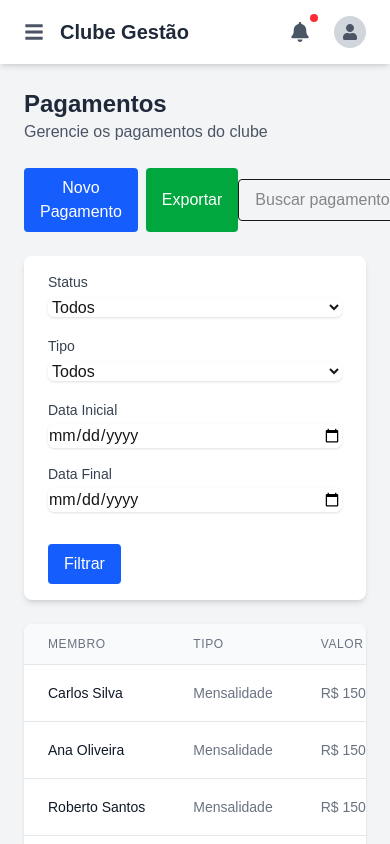
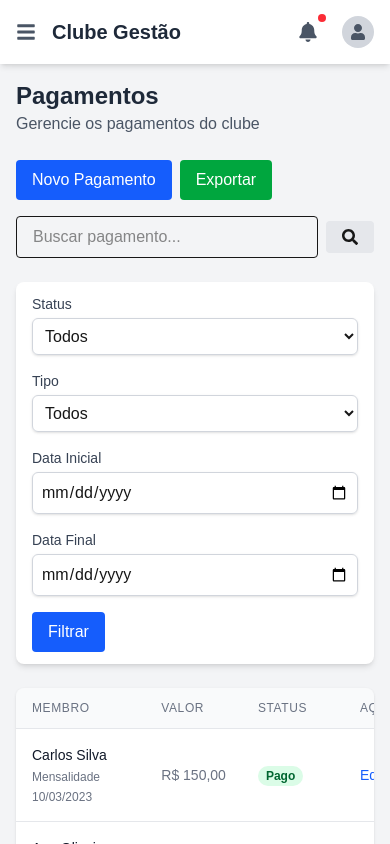
Before and after one commit to davigar/clube-gestao, a Next.js app in the folder frontend/: page /payments in a window 390 px wide. Built offline with nearby package versions, Linux system fonts and the light colour scheme.

Commit message:
Ajustar layout responsivo e corrigir sobreposição do menu lateral

```diff
--- a/frontend/src/app/payments/page.tsx
+++ b/frontend/src/app/payments/page.tsx
@@ -21,8 +21,8 @@ export default function PaymentsPage() {
         <p className="text-gray-600">Gerencie os pagamentos do clube</p>
       </div>
 
-      <div className="mb-6 flex justify-between items-center">
-        <div className="flex space-x-2">
+      <div className="mb-6 flex flex-col md:flex-row md:justify-between md:items-center gap-4">
+        <div className="flex flex-wrap gap-2">
           <button className="px-4 py-2 bg-blue-600 text-white rounded hover:bg-blue-700">
             Novo Pagamento
           </button>
@@ -30,11 +30,11 @@ export default function PaymentsPage() {
             Exportar
           </button>
         </div>
-        <div className="flex items-center space-x-2">
+        <div className="flex flex-1 md:flex-initial items-center space-x-2">
           <input
             type="text"
             placeholder="Buscar pagamento..."
-            className="px-4 py-2 border rounded focus:outline-none focus:ring-2 focus:ring-blue-500"
+            className="w-full md:w-auto px-4 py-2 border rounded focus:outline-none focus:ring-2 focus:ring-blue-500"
           />
           <button className="px-4 py-2 bg-gray-200 rounded hover:bg-gray-300">
             <FaSearch />
@@ -43,32 +43,32 @@ export default function PaymentsPage() {
       </div>
 
       <Card className="mb-6">
-        <div className="flex flex-wrap -mx-2 mb-4">
-          <div className="px-2 w-full sm:w-1/2 lg:w-1/4 mb-4">
+        <div className="grid grid-cols-1 sm:grid-cols-2 lg:grid-cols-4 gap-4 mb-4">
+          <div>
             <label className="block text-sm font-medium text-gray-700 mb-1">Status</label>
-            <select className="w-full border-gray-300 rounded-md shadow-sm focus:border-blue-500 focus:ring focus:ring-blue-500 focus:ring-opacity-50">
+            <select className="w-full border border-gray-300 rounded-md shadow-sm p-2 focus:border-blue-500 focus:ring focus:ring-blue-500 focus:ring-opacity-50">
               <option value="">Todos</option>
               <option value="paid">Pago</option>
               <option value="pending">Pendente</option>
               <option value="overdue">Atrasado</option>
             </select>
           </div>
-          <div className="px-2 w-full sm:w-1/2 lg:w-1/4 mb-4">
+          <div>
             <label className="block text-sm font-medium text-gray-700 mb-1">Tipo</label>
-            <select className="w-full border-gray-300 rounded-md shadow-sm focus:border-blue-500 focus:ring focus:ring-blue-500 focus:ring-opacity-50">
+            <select className="w-full border border-gray-300 rounded-md shadow-sm p-2 focus:border-blue-500 focus:ring focus:ring-blue-500 focus:ring-opacity-50">
               <option value="">Todos</option>
               <option value="monthly">Mensalidade</option>
               <option value="event">Evento</option>
               <option value="other">Outros</option>
             </select>
           </div>
-          <div className="px-2 w-full sm:w-1/2 lg:w-1/4 mb-4">
+          <div>
             <label className="block text-sm font-medium text-gray-700 mb-1">Data Inicial</label>
-            <input type="date" className="w-full border-gray-300 rounded-md shadow-sm focus:border-blue-500 focus:ring focus:ring-blue-500 focus:ring-opacity-50" />
+            <input type="date" className="w-full border border-gray-300 rounded-md shadow-sm p-2 focus:border-blue-500 focus:ring focus:ring-blue-500 focus:ring-opacity-50" />
           </div>
-          <div className="px-2 w-full sm:w-1/2 lg:w-1/4 mb-4">
+          <div>
             <label className="block text-sm font-medium text-gray-700 mb-1">Data Final</label>
-            <input type="date" className="w-full border-gray-300 rounded-md shadow-sm focus:border-blue-500 focus:ring focus:ring-blue-500 focus:ring-opacity-50" />
+            <input type="date" className="w-full border border-gray-300 rounded-md shadow-sm p-2 focus:border-blue-500 focus:ring focus:ring-blue-500 focus:ring-opacity-50" />
           </div>
         </div>
         <button className="px-4 py-2 bg-blue-600 text-white rounded hover:bg-blue-700">
@@ -76,26 +76,26 @@ export default function PaymentsPage() {
         </button>
       </Card>
 
-      <div className="bg-white rounded-lg shadow overflow-hidden">
+      <div className="bg-white rounded-lg shadow overflow-x-auto">
         <table className="min-w-full divide-y divide-gray-200">
           <thead className="bg-gray-50">
             <tr>
-              <th className="px-6 py-3 text-left text-xs font-medium text-gray-500 uppercase tracking-wider">
+              <th className="px-4 md:px-6 py-3 text-left text-xs font-medium text-gray-500 uppercase tracking-wider">
                 Membro
               </th>
-              <th className="px-6 py-3 text-left text-xs font-medium text-gray-500 uppercase tracking-wider">
+              <th className="hidden md:table-cell px-6 py-3 text-left text-xs font-medium text-gray-500 uppercase tracking-wider">
                 Tipo
               </th>
-              <th className="px-6 py-3 text-left text-xs font-medium text-gray-500 uppercase tracking-wider">
+              <th className="px-4 md:px-6 py-3 text-left text-xs font-medium text-gray-500 uppercase tracking-wider">
                 Valor
               </th>
-              <th className="px-6 py-3 text-left text-xs font-medium text-gray-500 uppercase tracking-wider">
+              <th className="hidden md:table-cell px-6 py-3 text-left text-xs font-medium text-gray-500 uppercase tracking-wider">
                 Data
               </th>
-              <th className="px-6 py-3 text-left text-xs font-medium text-gray-500 uppercase tracking-wider">
+              <th className="px-4 md:px-6 py-3 text-left text-xs font-medium text-gray-500 uppercase tracking-wider">
                 Status
               </th>
-              <th className="px-6 py-3 text-left text-xs font-medium text-gray-500 uppercase tracking-wider">
+              <th className="px-4 md:px-6 py-3 text-left text-xs font-medium text-gray-500 uppercase tracking-wider">
                 Ações
               </th>
             </tr>
@@ -103,19 +103,21 @@ export default function PaymentsPage() {
           <tbody className="bg-white divide-y divide-gray-200">
             {payments.map((payment) => (
               <tr key={payment.id}>
-                <td className="px-6 py-4 whitespace-nowrap">
+                <td className="px-4 md:px-6 py-4 whitespace-nowrap">
                   <div className="text-sm font-medium text-gray-900">{payment.member}</div>
+                  <div className="md:hidden text-xs text-gray-500 mt-1">{payment.type}</div>
+                  <div className="md:hidden text-xs text-gray-500 mt-1">{payment.date}</div>
                 </td>
-                <td className="px-6 py-4 whitespace-nowrap">
+                <td className="hidden md:table-cell px-6 py-4 whitespace-nowrap">
                   <div className="text-sm text-gray-500">{payment.type}</div>
                 </td>
-                <td className="px-6 py-4 whitespace-nowrap">
+                <td className="px-4 md:px-6 py-4 whitespace-nowrap">
                   <div className="text-sm text-gray-500">{payment.amount}</div>
                 </td>
-                <td className="px-6 py-4 whitespace-nowrap">
+                <td className="hidden md:table-cell px-6 py-4 whitespace-nowrap">
                   <div className="text-sm text-gray-500">{payment.date}</div>
                 </td>
-                <td className="px-6 py-4 whitespace-nowrap">
+                <td className="px-4 md:px-6 py-4 whitespace-nowrap">
                   <span className={`px-2 inline-flex text-xs leading-5 font-semibold rounded-full
                     ${payment.status === 'Pago' ? 'bg-green-100 text-green-800' :
                       payment.status === 'Pendente' ? 'bg-yellow-100 text-yellow-800' :
@@ -123,7 +125,7 @@ export default function PaymentsPage() {
                     {payment.status}
                   </span>
                 </td>
-                <td className="px-6 py-4 whitespace-nowrap text-sm font-medium">
+                <td className="px-4 md:px-6 py-4 whitespace-nowrap text-sm font-medium">
                   <button className="text-blue-600 hover:text-blue-900 mr-3">Editar</button>
                   <button className="text-red-600 hover:text-red-900">Excluir</button>
                 </td>
--- a/frontend/src/components/layout/Header.tsx
+++ b/frontend/src/components/layout/Header.tsx
@@ -10,7 +10,7 @@ const Header = ({ toggleSidebar }: HeaderProps) => {
   const [showNotifications, setShowNotifications] = useState(false);
 
   return (
-    <header className="bg-white shadow-md h-16 flex items-center justify-between px-6 z-10">
+    <header className="sticky top-0 bg-white shadow-md h-16 flex items-center justify-between px-4 md:px-6 z-40">
       {/* Left side - Menu toggle and title */}
       <div className="flex items-center">
         <button
@@ -19,7 +19,7 @@ const Header = ({ toggleSidebar }: HeaderProps) => {
         >
           <FaBars size={20} />
         </button>
-        <h1 className="ml-4 text-xl font-semibold text-gray-800 lg:ml-0">Clube Gestão</h1>
+        <h1 className="ml-4 text-xl font-semibold text-gray-800 lg:hidden">Clube Gestão</h1>
       </div>
 
       {/* Right side - Notifications and Profile */}
@@ -36,7 +36,7 @@ const Header = ({ toggleSidebar }: HeaderProps) => {
 
           {/* Notifications dropdown */}
           {showNotifications && (
-            <div className="absolute right-0 mt-2 w-80 bg-white rounded-md shadow-lg py-1 z-20">
+            <div className="absolute right-0 mt-2 w-72 md:w-80 bg-white rounded-md shadow-lg py-1 z-50">
               <div className="px-4 py-2 text-sm font-semibold text-gray-700 border-b">
                 Notificações
               </div>
@@ -73,7 +73,7 @@ const Header = ({ toggleSidebar }: HeaderProps) => {
 
           {/* Profile dropdown */}
           {showProfileMenu && (
-            <div className="absolute right-0 mt-2 w-48 bg-white rounded-md shadow-lg py-1 z-20">
+            <div className="absolute right-0 mt-2 w-48 bg-white rounded-md shadow-lg py-1 z-50">
               <a href="/profile" className="block px-4 py-2 text-sm text-gray-700 hover:bg-gray-100">
                 Meu Perfil
               </a>
--- a/frontend/src/components/layout/MainLayout.tsx
+++ b/frontend/src/components/layout/MainLayout.tsx
@@ -19,11 +19,13 @@ const MainLayout = ({ children }: MainLayoutProps) => {
     <div className="flex h-screen bg-gray-100">
       <Sidebar isOpen={sidebarOpen} toggleSidebar={toggleSidebar} />
 
-      <div className="flex-1 flex flex-col overflow-hidden">
+      <div className="flex-1 flex flex-col overflow-hidden lg:ml-64">
         <Header toggleSidebar={toggleSidebar} />
 
-        <main className="flex-1 overflow-x-hidden overflow-y-auto bg-gray-100 p-6">
-          {children}
+        <main className="flex-1 overflow-x-hidden overflow-y-auto bg-gray-100 p-4 md:p-6">
+          <div className="container mx-auto max-w-7xl">
+            {children}
+          </div>
         </main>
       </div>
     </div>
--- a/frontend/src/components/layout/Sidebar.tsx
+++ b/frontend/src/components/layout/Sidebar.tsx
@@ -40,7 +40,7 @@ const Sidebar = ({ isOpen, toggleSidebar }: SidebarProps) => {
 
       {/* Sidebar */}
       <div
-        className={`fixed top-0 left-0 h-full bg-gray-900 text-white z-30 transition-all duration-300 ease-in-out ${
+        className={`fixed lg:fixed lg:inset-y-0 lg:left-0 lg:z-50 lg:block lg:w-64 lg:overflow-y-auto h-full bg-gray-900 text-white z-30 transition-all duration-300 ease-in-out ${
           isOpen ? 'w-64' : 'w-0 lg:w-64'
         } overflow-hidden`}
       >
--- a/frontend/src/components/ui/Card.tsx
+++ b/frontend/src/components/ui/Card.tsx
@@ -24,18 +24,18 @@ const Card: React.FC<CardProps> = ({
   return (
     <div className={`bg-white rounded-lg shadow-md overflow-hidden ${className}`}>
       {(title || subtitle) && (
-        <div className={`px-6 py-4 border-b ${headerClassName}`}>
+        <div className={`px-4 md:px-6 py-3 md:py-4 border-b ${headerClassName}`}>
           {title && <h3 className="text-lg font-semibold text-gray-800">{title}</h3>}
           {subtitle && <p className="text-sm text-gray-600 mt-1">{subtitle}</p>}
         </div>
       )}
 
-      <div className={`px-6 py-4 ${bodyClassName}`}>
+      <div className={`px-4 md:px-6 py-3 md:py-4 ${bodyClassName}`}>
         {children}
       </div>
 
       {footer && (
-        <div className={`px-6 py-3 bg-gray-50 border-t ${footerClassName}`}>
+        <div className={`px-4 md:px-6 py-2 md:py-3 bg-gray-50 border-t ${footerClassName}`}>
           {footer}
         </div>
       )}
```
Also changed, not shown: frontend/src/app/championships/page.tsx (+20 -14 lines).
